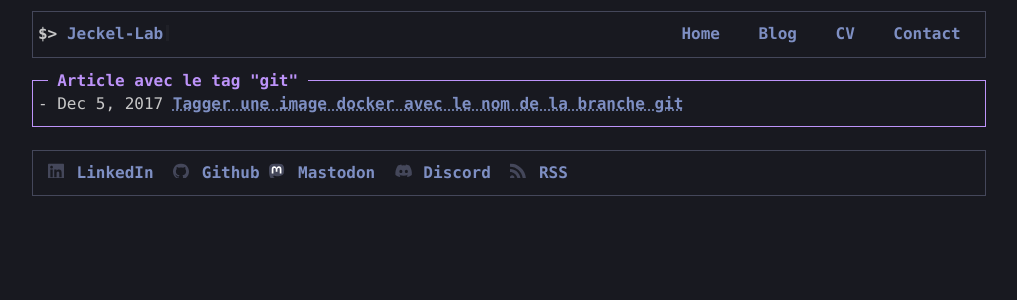
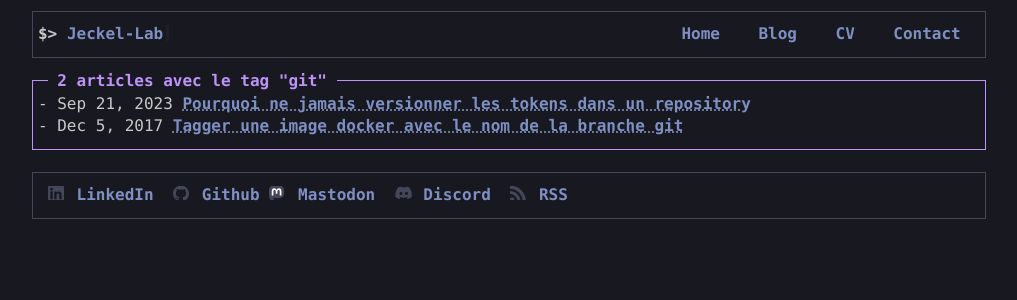
Before and after one commit to Jeckel-Lab/Jeckel-Lab.github.io, a Jekyll site: the page built from _tags/git.md, in a window 1280 px wide. Shown: the top 300 px of the page, without its empty margins (131-1148 px from the left). Built offline with Jekyll 4.4.1, drawn with Linux system fonts in a browser that asks for light colours; part of the change alters nothing that is shown.

Commit message:
Add article about token versionning issue

```diff
--- /dev/null
+++ b/_posts/2023-09-21-ne-pas-versionner-les-tokens-dans-git.md
@@ -0,0 +1,60 @@
+---
+layout: post
+title: Pourquoi ne jamais versionner les tokens dans un repository
+description: "Découvrez les risques de sécurité liés à la version des tokens, mots de passe et clés d'accès dans Git. Apprenez pourquoi cette pratique est à éviter et comment adopter de bonnes pratiques pour protéger vos informations sensibles."
+keywords: "Git, Tokens, Mots de passe, Clés d'accès, Sécurité, Violation de la sécurité, Exposition d'informations sensibles, Piratage, Compromission de la sécurité, Révocation, Conflit d'environnement, Bonnes pratiques, Variables d'environnement, Gestionnaire de secrets, HashiCorp Vault, AWS Secrets Manager, Configuration d'environnement, Développement, Recette, Production, Référencement, Sécurité des données, Gestion de versions, Développeurs"
+tags: [git, securité]
+category: devops
+complexity: 1
+---
+Aujourd'hui, Git est devenu un incontournable dans tout projet de développement, indispensable à la gestion de version du code source et au travail en équipe.
+Cependant, il y a de bonnes pratiques à avoir, des notions de sécurité, des erreurs à ne pas commettre.
+
+L'une de ces erreurs que l'on retrouve hélas régulièrement est celui d'enregistrer dans Git des tokens d'api, bearer ou autre élément d'authentification.
+
+Parfois volontaire, souvent par erreur, voyons pourquoi c'est une pratique à bannir de tout projet.
+
+## 1. Violation de la sécurité
+
+Le stockage de ces tokens est avant tout un problème de sécurité.
+### Exposition des informations sensibles
+
+Lorsque l'on stocke des tokens / mots de passe / clés d'accès dans un repository Git, nous les exposons au public. Même si le repository est sécurisé et ouvert à un public restreint, l'ensemble de ce public va pouvoir accéder à ces informations.
+
+Git est un système de gestion de version distribué, c'est-à-dire que chaque clone du repository contient non seulement la version en cours, mais aussi l'historique complet, y compris donc les commits précédents.
+
+Pas conséquent, si des informations sensibles sont versionnées, même si elles sont supprimées par un commit correctif suivant reste à disposition de n'importe qui ayant accès au repository ou à l'un des clones.
+
+### Ouverture au piratage
+
+La présence de tokens et mots de passe dans un repository Git peut donc entraîner une violation de la sécurité. Comme vu précédemment, sans suppression explicite de l'ensemble des commits impactés, ces tokens restent présents dans l'historique et donc accessible pour quiconque ayant au moins clone du repository.
+
+Il est très facile d'écrire un bot qui scanne un repository pour y trouver une signature de token ou de mot de passe.
+
+Ce genre de faille de sécurité peut créer une ouverture permettant d'accéder ensuite à d'autres fonctionnalités de l'entreprise et avoir ainsi des conséquences graves.
+
+La sécurité est une préoccupation constante pour les entreprises et doit l'être aussi pour les développeurs. Ce genre de compromission peut nuire gravement à la réputation de l'entreprise et à la confiance accordée par ces clients et utilisateurs.
+
+### Difficulté de révocation
+
+En cas de compromission des informations de sécurité, il devient urgent de pouvoir révoquer ces informations. Mais lorsque ces informations sont versionnés sur un repository Git, il devient difficile d'identifier tous les environnements, poste de développeur, machines de déploiement où ces informations sont conservées.
+Il est alors difficile de les révoquer efficacement.
+
+## 2. Conflit d'environnement
+
+D'une manière plus pragmatique, les tokens et mot de passe sont en général liés à l'intégration du projet à un outil extérieur à l'application.
+
+Conserver ces informations dans le repository crée donc un lien fort entre ces applications et ne permet donc plus la possibilité d'avoir une configuration différente en fonction de l'environnement (Développement vs. Recette vs. Production).
+
+## 3. Bonnes pratiques
+
+Pour éviter ces risques, il faut donc éviter à tout prix de stocker ces informations dans un repository.
+
+D'autres solutions plus sécurisées existent :
+- utiliser des variables d'environnements ou un fichier de configuration non versionné
+- utiliser un gestionnaire de secrets comme HashiCorp Vault, AWS Secrets Manager
+- il est aussi possible de versionner un vault dans lequel ces données sont hashées et ne sont disponibles qu'avec un mot de passe ou une passphrase (évidement, non versionné), possible avec Symfony Vault ou Ansible Vault.
+
+Les secrets seront mis à disposition de l'application lors de son déploiement sur l'environnement cible.
+
+En conclusion, versionner des informations sensibles dans un repository git est une mauvaise habitude souvent réalisée pour les mauvaises raisons et qui apporte beaucoup plus de problème qu'elle ne résout de solutions.
--- a/_sass/main.scss
+++ b/_sass/main.scss
@@ -233,6 +233,7 @@ main ul li {
 h1:not(.card-title), h2:not(.card-title), h3:not(.card-title) {
     font-size: 1em;
     position: relative;
+    //display: block;
     display: table-cell;
     padding-top: 2em;
     padding-bottom: 2em;
@@ -240,6 +241,7 @@ h1:not(.card-title), h2:not(.card-title), h3:not(.card-title) {
     overflow: hidden;
     font-weight: 600;
     color: var(--title-color);
+    //float: none;
 }
 h2:not(.card-title)::after, h3:not(.card-title)::after {
     position: absolute;
```
